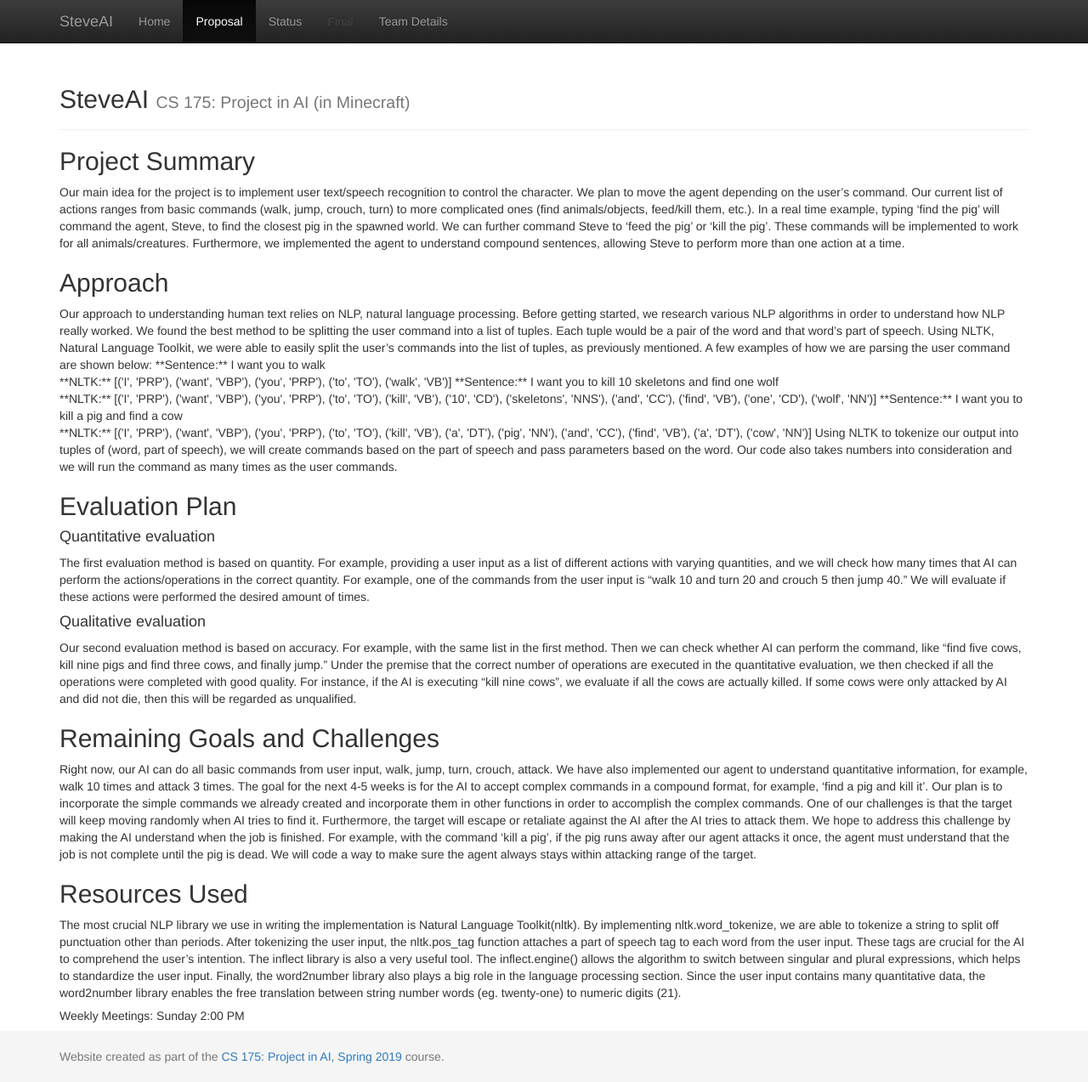
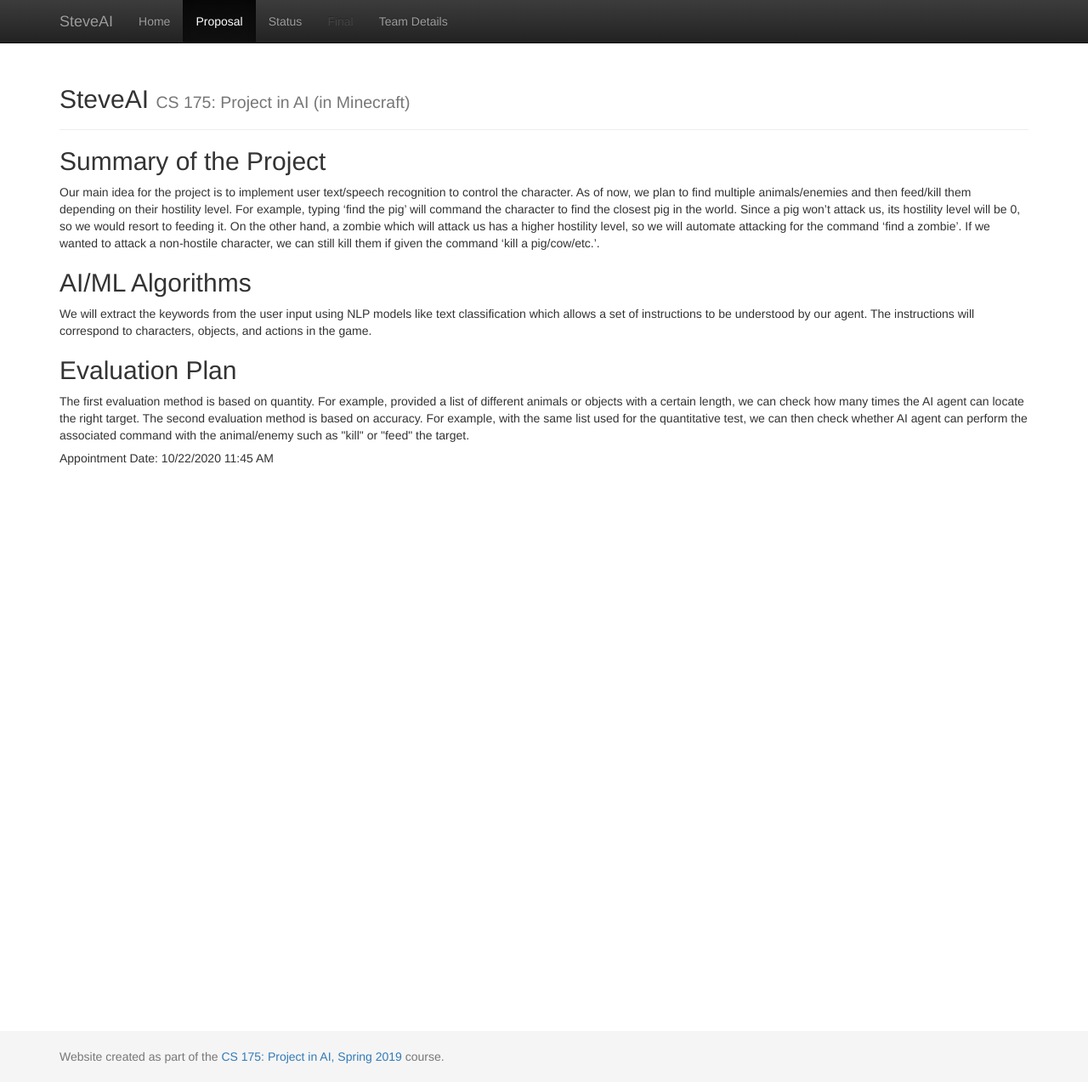
Before and after one commit to RohanMannem/ChatbotSteve, a Jekyll site: the page built from docs/proposal.md, in a window 1280 px wide and 1273 px high. Shown: the whole window at 85% size. Built offline with Jekyll 4.4.1, drawn with Linux system fonts in a browser that asks for light colours.

Commit message:
Update proposal.md

```diff
--- a/docs/proposal.md
+++ b/docs/proposal.md
@@ -3,46 +3,13 @@
 title: Proposal
 ---
 
-<h2>Project Summary</h2>
-<p>Our main idea for the project is to implement user text/speech recognition to control	the character. We plan to move the agent depending on the user’s command. Our current list of actions ranges from basic commands (walk, jump, crouch, turn) to more complicated ones (find animals/objects, feed/kill them, etc.). In a real time example, typing ‘find the pig’ will command the agent, Steve, to find the closest pig in the spawned world. We can further command Steve to ‘feed the pig’ or ‘kill the pig’. These commands will be implemented to work for all animals/creatures. Furthermore, we implemented the agent to understand compound sentences, allowing Steve to perform more than one action at a time.</p>
+<h2>Summary of the Project</h2>
+ <p>Our main idea for the project is to implement user text/speech recognition to control	the character. As of now, we plan to find multiple animals/enemies and then feed/kill them depending on their hostility level. For example, typing ‘find the pig’ will command the character to find the closest pig in the world. Since a pig won’t attack us, its hostility level will be 0, so we would resort to feeding it. On the other hand, a zombie which will attack us has a higher hostility level, so we will automate attacking for the command ‘find a zombie’. If we wanted to attack a non-hostile character, we can still kill them if given the command ‘kill a pig/cow/etc.’.</p>
 
-<h2>Approach</h2>
-<p>Our approach to understanding human text relies on NLP, natural language processing. Before getting started, we research various NLP algorithms in order to understand how NLP really worked. We found the best method to be splitting the user command into a list of tuples. Each tuple would be a pair of the word and that word’s part of speech.
+ <h2>AI/ML Algorithms</h2>
+ <p>We will extract the keywords from the user input using NLP models like text classification which allows a set of instructions to be understood by our agent. The instructions will correspond to characters, objects, and actions in the game.</p>
 
-Using NLTK, Natural Language Toolkit, we were able to easily split the user’s commands into the list of tuples, as previously mentioned. A few examples of how we are parsing the user command are shown below:
+ <h2>Evaluation Plan</h2>
+ <p>The first evaluation method is based on quantity. For example, provided a list of different animals or objects with a certain length, we can check how many times the AI agent can locate the right target. The second evaluation method is based on accuracy. For example, with the same list used for the quantitative test, we can then check whether AI agent can perform the associated command with the animal/enemy such as "kill" or "feed" the target.</p>
 
-**Sentence:** I want you to walk<br>
-**NLTK:** [('I', 'PRP'), ('want', 'VBP'), ('you', 'PRP'), ('to', 'TO'), ('walk', 'VB')]
-
-**Sentence:** I want you to kill 10 skeletons and find one wolf<br>
-**NLTK:** [('I', 'PRP'), ('want', 'VBP'), ('you', 'PRP'), ('to', 'TO'), ('kill', 'VB'), ('10', 'CD'), ('skeletons', 'NNS'), ('and', 'CC'), ('find', 'VB'), ('one', 'CD'), ('wolf', 'NN')]
-
-**Sentence:** I want you to kill a pig and find a cow<br>
-**NLTK:** [('I', 'PRP'), ('want', 'VBP'), ('you', 'PRP'), ('to', 'TO'), ('kill', 'VB'), ('a', 'DT'), ('pig', 'NN'), ('and', 'CC'), ('find', 'VB'), ('a', 'DT'), ('cow', 'NN')]
-
-Using NLTK to tokenize our output into tuples of (word, part of speech), we will create commands based on the part of speech and pass parameters based on the word. Our code also takes numbers into consideration and we will run the command as many times as the user commands.
-</p>
-
-<h2>Evaluation Plan</h2>
-<h4>Quantitative evaluation</h4>
-<p>The first evaluation method is based on quantity. For example, providing a user input as a list of different actions with varying quantities, and we will check how many times that AI can perform the actions/operations in the correct quantity. For example, one of the commands from the user input is “walk 10 and turn 20 and crouch 5 then jump 40.” We will evaluate if these actions were performed the desired amount of times.
-</p>
-
-<h4>Qualitative evaluation</h4>
-<p>Our second evaluation method is based on accuracy. For example, with the same list in the first method. Then we can check whether AI can perform the command, like “find five cows, kill nine pigs and find three cows, and finally jump.” Under the premise that the correct number of operations are executed in the quantitative evaluation, we then checked if all the operations were completed with good quality. For instance, if the AI is executing “kill nine cows”, we evaluate if all the cows are actually killed. If some cows were only attacked by AI and did not die, then this will be regarded as unqualified.
-</p>
-
-<h2>Remaining Goals and Challenges</h2>
-<p>Right now, our AI can do all basic commands from user input, walk, jump, turn, crouch, attack. We have also implemented our agent to understand quantitative information, for example, walk 10 times and attack 3 times. The goal for the next 4-5 weeks is for the AI to accept complex commands in a compound format, for example, ‘find a pig and kill it’. Our plan is to incorporate the simple commands we already created and incorporate them in other functions in order to accomplish the complex commands.
-
-One of our challenges is that the target will keep moving randomly when AI tries to find it. Furthermore, the target will escape or retaliate against the AI after the AI tries to attack them. We hope to address this challenge by making the AI understand when the job is finished. For example, with the command ‘kill a pig’, if the pig runs away after our agent attacks it once, the agent must understand that the job is not complete until the pig is dead. We will code a way to make sure the agent always stays within attacking range of the target.
-</p>
-
-<h2>Resources Used</h2>
-<p>The most crucial NLP library we use in writing the implementation is Natural Language Toolkit(nltk). By implementing nltk.word_tokenize, we are able to tokenize a string to split off punctuation other than periods. After tokenizing the user input, the nltk.pos_tag function attaches a part of speech tag to each word from the user input. These tags are crucial for the AI to comprehend the user’s intention.
-
-The inflect library is also a very useful tool. The inflect.engine() allows the algorithm to switch between singular and plural expressions, which helps to standardize the user input.
-
-Finally, the word2number library also plays a big role in the language processing section. Since the user input contains many quantitative data, the word2number library enables the free translation between string number words (eg. twenty-one) to numeric digits (21).</p>
-
-<h5>Weekly Meetings: Sunday 2:00 PM</h5>
+ <h5>Appointment Date: 10/22/2020 11:45 AM</h5>
```
